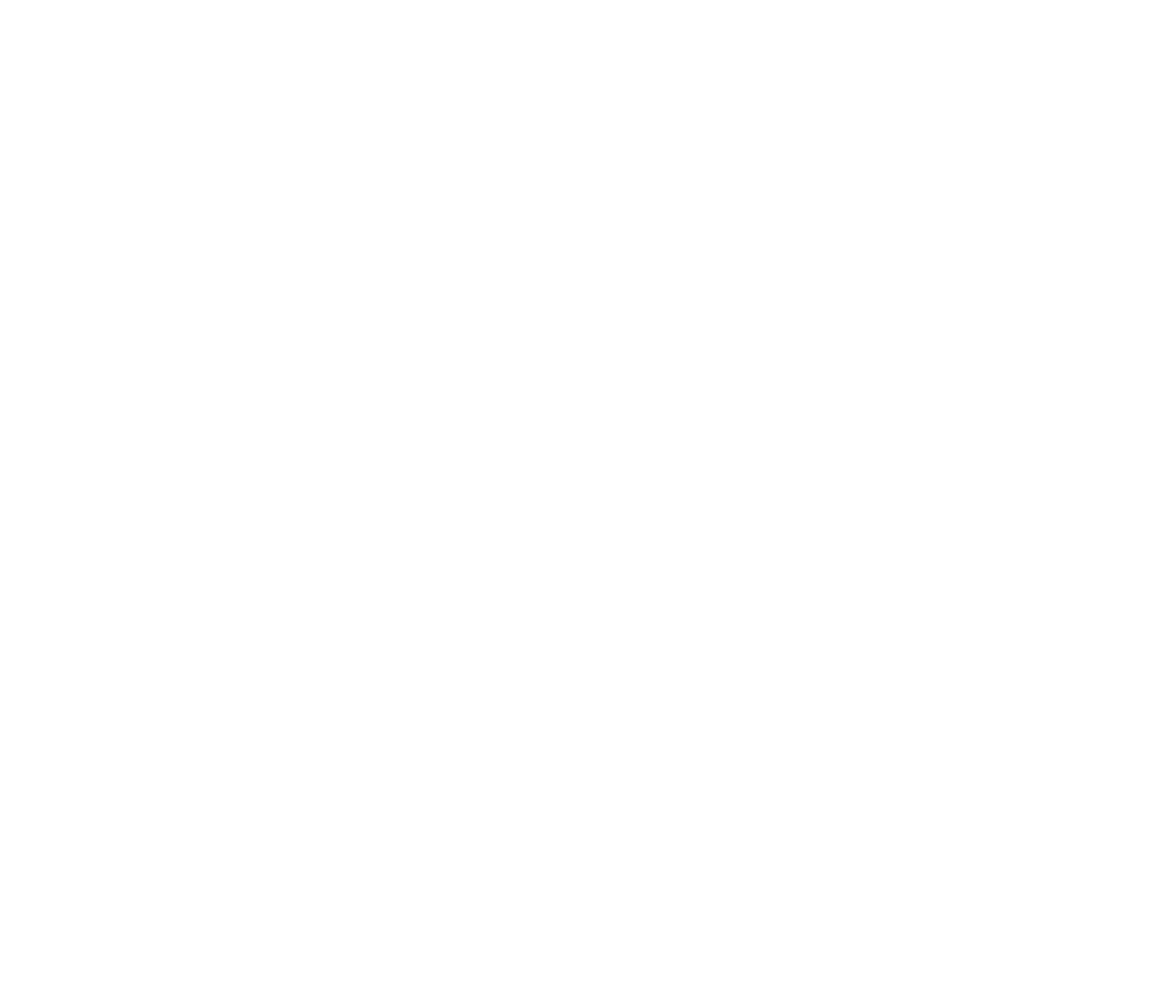
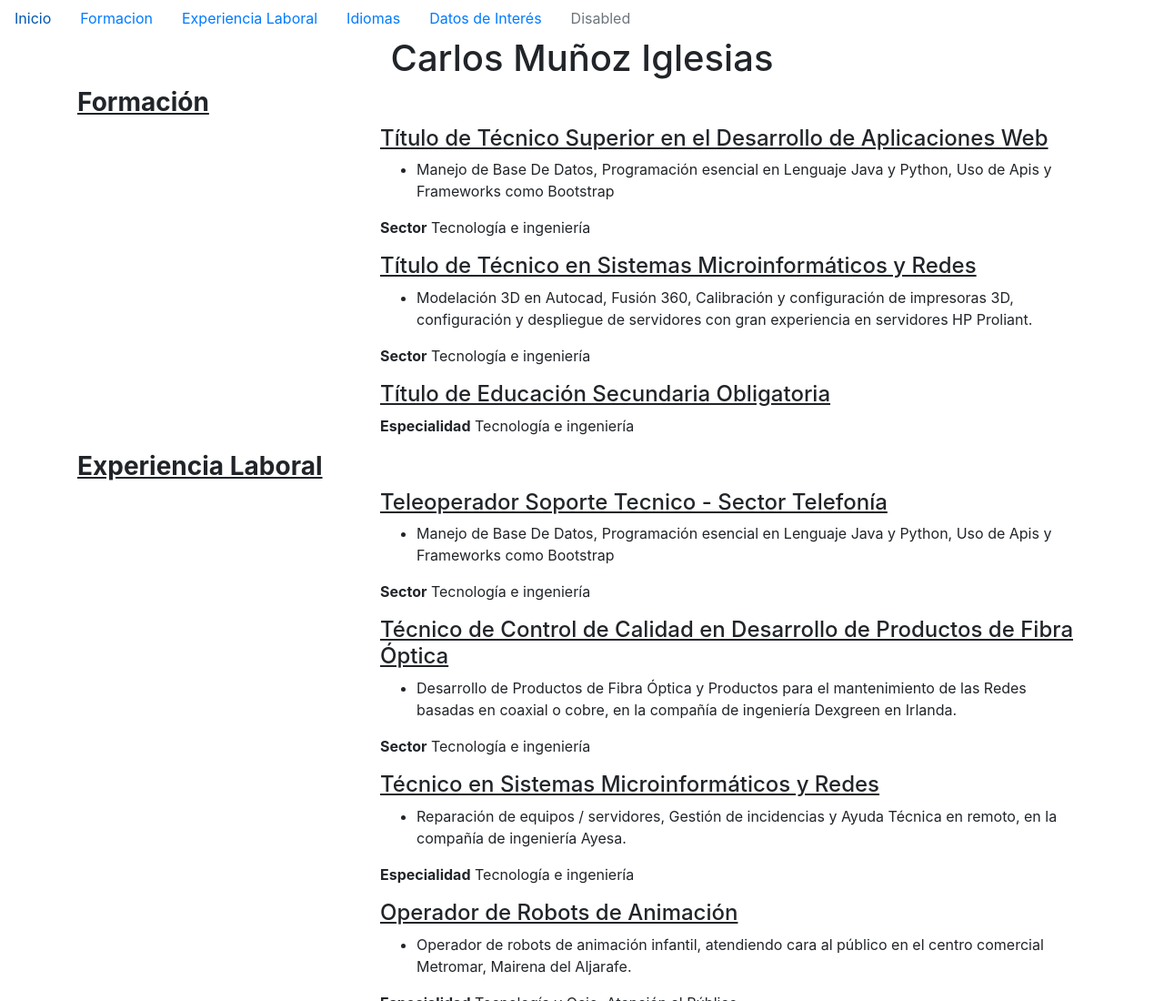
Before and after one commit to romitus/diseno_web_2021, a plain HTML site: page prueba_inicial/index.html in a window 1280 px wide. Shown: the top 1100 px of the page at 91% size. Before the commit the page ends 800 px from the top, so only its background shows below. Drawn offline with nearby package versions, Linux system fonts and the light colour scheme.

Commit message:
Changes in html and css

```diff
--- /dev/null
+++ b/prueba_inicial/css/style.css
@@ -0,0 +1,26 @@
+main h1{
+    text-align: center;
+}
+main div.container h3 {
+    font-weight: bold;
+    text-decoration: underline;
+}
+main div.container h4 {
+    text-decoration: underline;
+}
+main div.container #contentFormacion {
+    width: 70%;
+    margin-left: auto;
+}
+main div.container #contentExperiencia {
+    width: 70%;
+    margin-left: auto;
+}
+main div.container #contentIdiomas {
+    width: 70%;
+    margin-left: auto;
+}
+main div.container #contentIdiomas p b {
+
+    margin-left: 300px;
+}
--- a/prueba_inicial/index.html
+++ b/prueba_inicial/index.html
@@ -1,11 +1,182 @@
 <!DOCTYPE html>
 <html lang="en">
-<head>
-    <meta charset="UTF-8">
-    <meta name="viewport" content="width=device-width, initial-scale=1.0">
+  <head>
+    <meta charset="UTF-8" />
+    <meta name="viewport" content="width=device-width, initial-scale=1.0" />
+    <link
+      rel="stylesheet"
+      href="https://stackpath.bootstrapcdn.com/bootstrap/4.5.2/css/bootstrap.min.css"
+      integrity="sha384-JcKb8q3iqJ61gNV9KGb8thSsNjpSL0n8PARn9HuZOnIxN0hoP+VmmDGMN5t9UJ0Z"
+      crossorigin="anonymous"
+    />
+    <link rel="stylesheet" href="css/style.css" />
     <title>Curriculum Vitae</title>
-</head>
-<body>
+  </head>
+  <body>
+    <header>
+      <ul class="nav">
+        <li class="nav-item">
+          <a class="nav-link active" href="#">Inicio</a>
+        </li>
+        <li class="nav-item">
+          <a class="nav-link" href="#">Formacion</a>
+        </li>
+        <li class="nav-item">
+          <a class="nav-link" href="#">Experiencia Laboral</a>
+        </li>
+        <li class="nav-item">
+          <a class="nav-link" href="#">Idiomas</a>
+        </li>
+        <li class="nav-item">
+          <a class="nav-link" href="#">Datos de Interés</a>
+        </li>
+        <li class="nav-item">
+          <a
+            class="nav-link disabled"
+            href="#"
+            tabindex="-1"
+            aria-disabled="true"
+            >Disabled</a
+          >
+        </li>
+      </ul>
+    </header>
+    <main>
+      <h1>Carlos Muñoz Iglesias</h1>
+      <div class="container">
+        <div id="formacion">
+            <h3>Formación</h3>
+            <div id="contentFormacion">
+          <div id="element1">
+            <h4>
+              Título de Técnico Superior en el Desarrollo de Aplicaciones Web
+            </h4>
+            <ul>
+              <li>
+                Manejo de Base De Datos, Programación esencial en Lenguaje Java
+                y Python, Uso de Apis y Frameworks como Bootstrap
+              </li>
+            </ul>
+            <p> <b>Sector</b> Tecnología e ingeniería</p>
+          </div>
+          <div id="element2">
+            <h4>
+                Título de Técnico en Sistemas Microinformáticos y Redes
+            </h4>
+            <ul>
+              <li>
+                Modelación 3D en Autocad, Fusión 360, Calibración y configuración de impresoras 3D, configuración y despliegue de servidores con gran experiencia en servidores HP Proliant.
+              </li>
+            </ul>
+            <p><b>Sector</b> Tecnología e ingeniería</p>
+          </div>
+          <div id="element3">
+            <h4>
+                Título de Educación Secundaria Obligatoria
+            </h4>
+            <p><b>Especialidad</b> Tecnología e ingeniería</p>
+          </div>
+        </div>
+    </div>
+    <div id="experiencia">
+        <h3>Experiencia Laboral</h3>
+        <div id="contentExperiencia">
+      <div id="element1">
+        <h4>
+          Teleoperador Soporte Tecnico - Sector Telefonía
+        </h4>
+        <ul>
+          <li>
+            Manejo de Base De Datos, Programación esencial en Lenguaje Java
+            y Python, Uso de Apis y Frameworks como Bootstrap
+          </li>
+        </ul>
+        <p> <b>Sector</b> Tecnología e ingeniería</p>
+      </div>
+      <div id="element2">
+        <h4>
+            Técnico de Control de Calidad en Desarrollo de Productos de Fibra Óptica
+        </h4>
+        <ul>
+          <li>
+            Desarrollo de Productos de Fibra Óptica y Productos para el mantenimiento de las Redes basadas en coaxial o cobre, en la compañía de ingeniería Dexgreen en Irlanda.
+          </li>
+        </ul>
+        <p><b>Sector</b> Tecnología e ingeniería</p>
+      </div>
+      <div id="element3">
+        <h4>
+            Técnico en Sistemas Microinformáticos y Redes
+        </h4>
+        <ul>
+            <li>
+                Reparación de equipos / servidores, Gestión de incidencias y Ayuda Técnica en remoto,
+                en la compañía de ingeniería Ayesa.
+            </li>
+          </ul>
+        <p><b>Especialidad</b> Tecnología e ingeniería</p>
+      </div>
+      <div id="element4">
+        <h4>
+            Operador de Robots de Animación
+        </h4>
+        <ul>
+            <li>
+                Operador de robots de animación infantil, atendiendo cara al público
+                en el centro comercial Metromar, Mairena del Aljarafe.
+            </li>
+          </ul>
+        <p><b>Especialidad</b> Tecnología y Ocio, Atención al Público</p>
+      </div>
+      <div id="element5">
+        <h4>
+            Ensamblador de Componentes Microelectrónicos
+        </h4>
+        <ul>
+            <li>
+                Ensamblador de componentes microelectrónicos en placas de circuito impreso (PCB) para la marca Munaky propiedad de la compañía Events and Leisure SL
+            </li>
+          </ul>
+        <p><b>Especialidad</b> Tecnología e ingeniería</p>
+      </div>
+    </div>
+</div>
+<div id="idiomas">
+    <h3>Idiomas</h3>
+    <div id="contentIdiomas">
+  <div id="element1">
+    <h4>
+        Cambridge English Entry Level Certificate in ESOL International (Entry 3)
+        (B1 MCER)
+    </h4>
+    <ul>
+      <li>
+        Obtención certificado nivel B1 MCER avalado por Cambridge, reseñado arriba,
+en Rachel’s Bridge Languages Academy.
+      </li>
+      <li>
+        Posteriormente, participación en el programa Erasmus+ con destino a Irlanda
+durante 3 meses, desarrollando mi Inglés en mi estancia, así como, en la
+empresa Dexgreen, realizando en el idioma con fluidez:
+      </li>
 
-</body>
+    </ul>
+    <p id="specialLanguage"><b>-Atención a clientes, personal y telefónica</b></p>
+    <p id="specialLanguage"><b>-Redacción de Informes Técnicos</b> acerca de productos</p>
+  </div>
+  <div id="element2">
+    <h4>
+        Nôken 4
+    </h4>
+    <ul>
+      <li>
+        Desarrollo de Productos de Fibra Óptica y Productos para el mantenimiento de las Redes basadas en coaxial o cobre, en la compañía de ingeniería Dexgreen en Irlanda.
+      </li>
+    </ul>
+  </div>
+</div>
+</div>
+      </div>
+    </main>
+  </body>
 </html>
```
